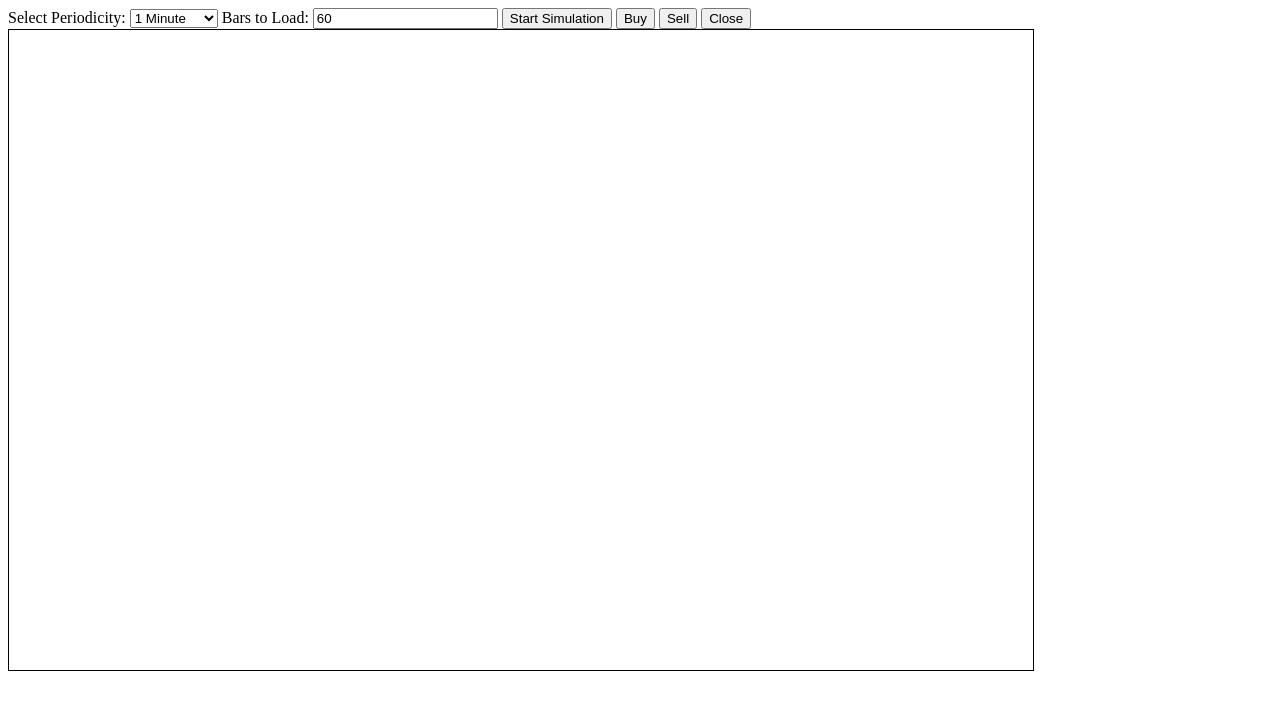
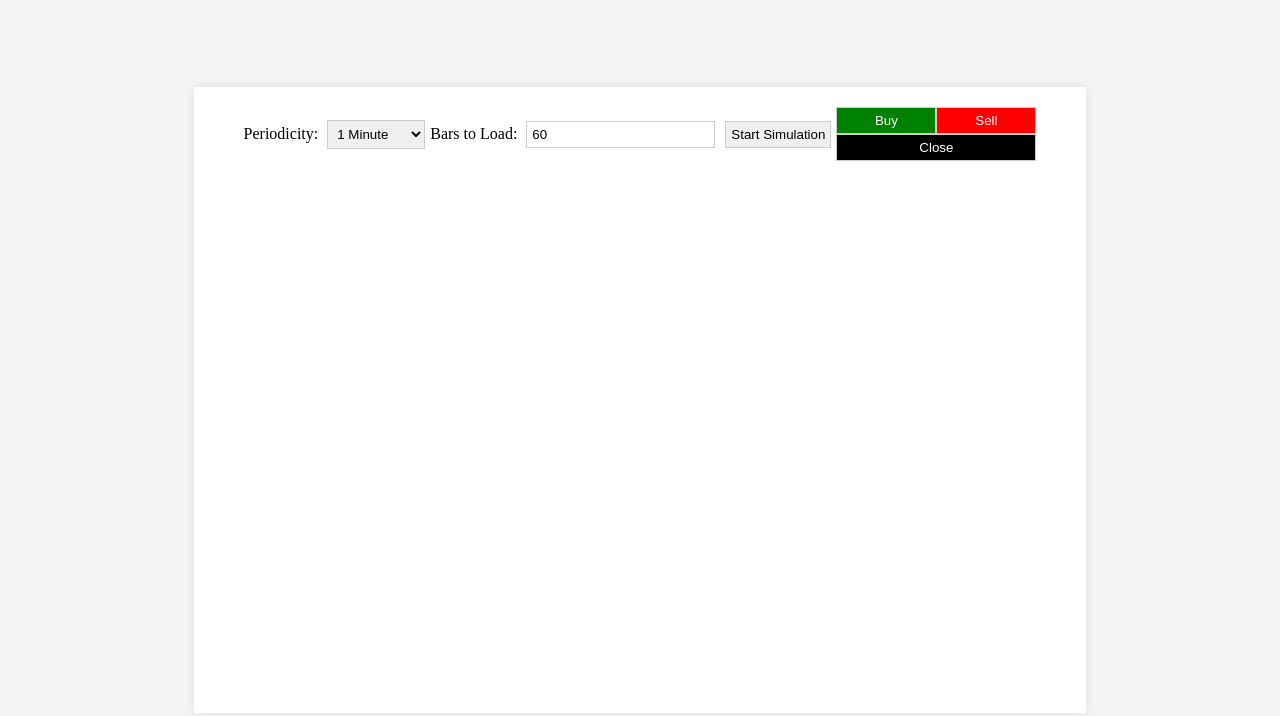
Before and after one commit to TaylorHillier/StockChartGame, a website: page stockChart.html in a window 1280 px wide. Drawn offline with Linux system fonts and the light colour scheme.

Commit message:
styling for chart and controls

```diff
--- a/stockChart.css
+++ b/stockChart.css
@@ -1,3 +1,68 @@
-#stockChart{
+/* Apply styles to the body to ensure full height and centering */
+body, html {
+    height: 100%;
+    margin: 0;
+    display: flex;
+    justify-content: center;
+    align-items: center;
+    background-color: #f4f4f4; /* Optional: just to improve visibility */
+}
 
+.chartDiv {
+    display: flex;
+    flex-direction: column;
+    align-items: center;
+    background: white;
+    padding: 20px;
+    box-shadow: 0 0 10px rgba(0,0,0,0.1); /* Optional: adds shadow for better visibility */
+    width: 80%; /* Adjust width as per requirement */
+    max-width: 1200px; /* Ensures it doesn't get too wide on larger screens */
 }
+
+#stockChart {
+    width: 100%; /* Ensures canvas takes the full width of its parent */
+    height: auto; /* Maintains aspect ratio without explicit height */
+}
+
+button, select, input[type="number"] {
+    margin-left: 5px;
+    margin-right: 5px;
+    padding: 5px;
+    border: 1px solid #ccc;
+}
+
+.controls{
+    display: flex;
+    align-items: center;
+}
+
+#tradingButtons{
+    display: flex;
+    flex-direction: column;
+}
+
+.buynsell{
+    display: grid;
+    grid-template-columns: 1fr 1fr;
+    min-width: 200px;
+}
+
+#buy{
+    background-color: green;
+    color: white;
+    margin: 0;
+    width: 100%;
+}
+
+#sell{
+    background-color: red;
+    color: white;
+    margin: 0;
+    width: 100%;
+}
+
+#close{
+    background-color: black;
+    color: white;
+    margin: 0;
+}
--- a/stockChart.html
+++ b/stockChart.html
@@ -4,32 +4,37 @@
     <meta charset="UTF-8">
     <meta name="viewport" content="width=device-width, initial-scale=1.0">
     <title>Candlestick Chart</title>
-    <style>
-        canvas {
-            border: 1px solid black;
-        }
-    </style>
+    <link rel="stylesheet" href="./stockChart.css">
 </head>
 <body>
-    <label for="periodicity">Select Periodicity:</label>
+    <div class="chartDiv">
+        <div class="controls" id="controls">
+            <div class="periodicityContainer">
+                <label for="periodicity">Periodicity:</label>
                 <select id="periodicity">
                     <option value="1 minute">1 Minute</option>
                     <option value="5 minute">5 Minutes</option>
                     <option value="30 minute">30 Minutes</option>
                     <option value="1 hour">1 Hour</option>
                 </select>
+            </div>
 
-
+            <div class="barsToLoadContainer">
                 <label for="barsToLoad">Bars to Load:</label>
                 <input type="number" id="barsToLoad" value="60">
+            </div>
 
             <button id="startSimulation">Start Simulation</button>
-
+            <div class="tradingButtons" id="tradingButtons">
+                <div class="buynsell">
                     <button id="buy">Buy</button>
                     <button id="sell">Sell</button>
+                </div>
                 <button id="close">Close</button>
-
+            </div>
+        </div>
         <canvas id="stockChart" width="1200" height="800"></canvas>
+    </div>
 
     <script src="dist/index.js"></script>
 </body>
```
Also changed, not shown: dist/index.js, 1 other file. Lines whose indentation alone changed are shown as unchanged.
